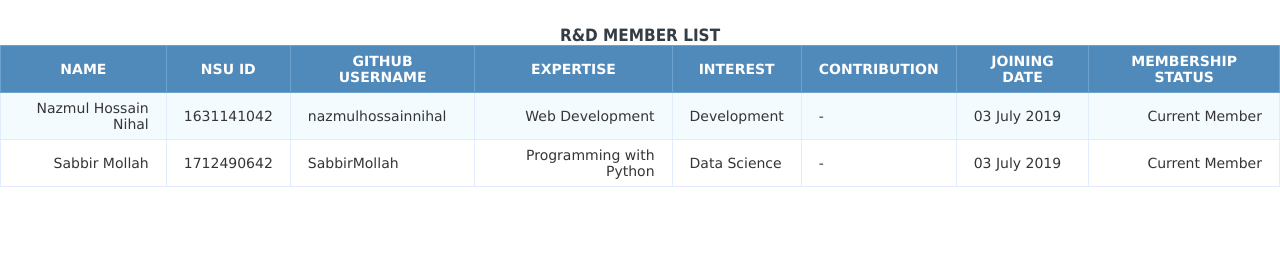
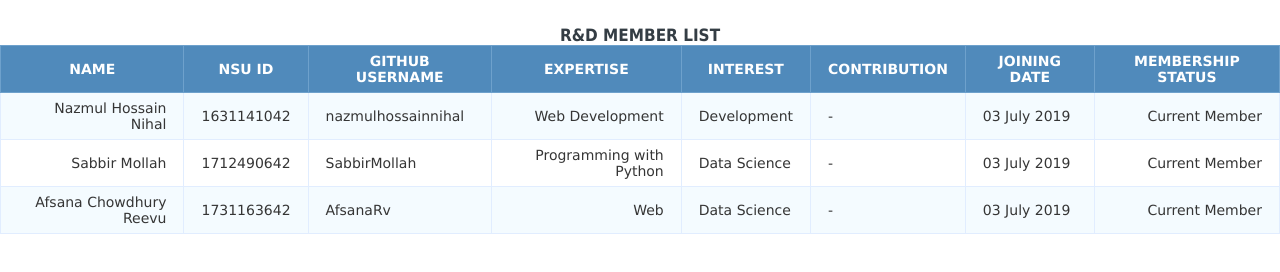
Before and after one commit to NSU-ACM-SC/Research-And-Development-Members, a plain HTML site: page index.html in a window 1280 px wide. Drawn offline with Linux system fonts and the light colour scheme.

Commit message:
Update index.html

```diff
--- a/index.html
+++ b/index.html
@@ -55,6 +55,17 @@
 				<td>Current Member</td>
 			</tr>
 
+			<tr>
+				<td>Afsana Chowdhury Reevu</td>
+				<td>1731163642</td>
+				<td>AfsanaRv</td>
+				<td>Web</td>
+				<td>Data Science</td>
+				<td> - </td>
+				<td>03 July 2019</td>
+				<td>Current Member</td>
+			</tr>
+
 		</tbody>
 	</table>
 </body>
```
